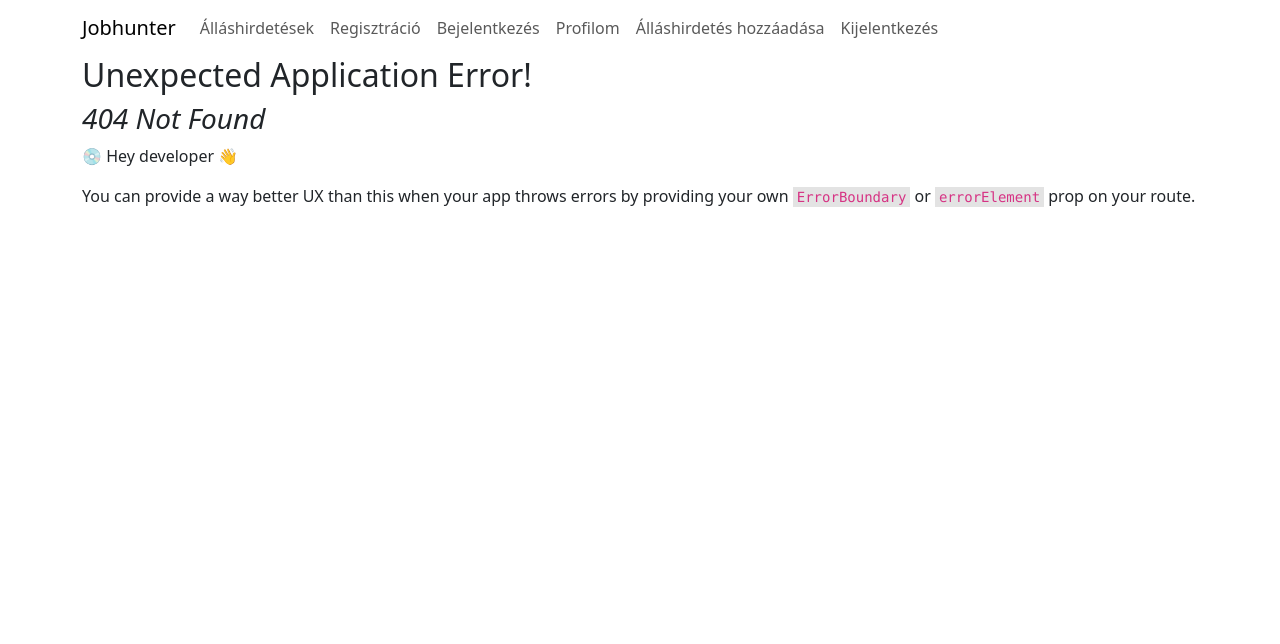
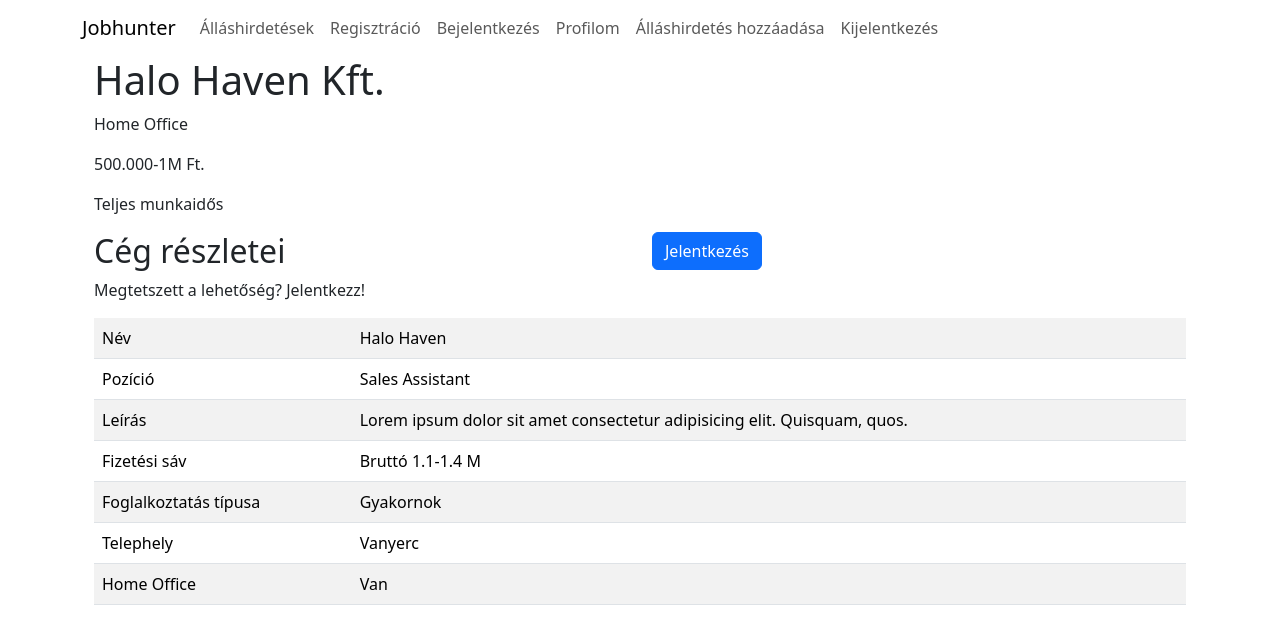
Before and after one commit to Bazska2013/Jobhunter, a React (Vite) app in the folder client/: page /job in a window 1280 px wide. Before the commit this address had no page. Shown: the top 644 px of the page. Built offline with nearby package versions, Linux system fonts and the light colour scheme.

Commit message:
További statikus oldal

```diff
--- a/client/src/pages/Home.jsx
+++ b/client/src/pages/Home.jsx
@@ -1,7 +1,76 @@
+import {Col, Container, InputGroup, Row, Form, Button, Table, Offcanvas} from "react-bootstrap";
+import {useState} from "react";
+
 const Home = () => {
+    const [show, setShow] = useState(false);
+
     return (
         <>
-            Home
+            <Offcanvas show={show} onHide={() => {setShow(false)}} placement="end" >
+                <Offcanvas.Header closeButton >
+                    <Offcanvas.Title>Szűrés</Offcanvas.Title>
+                </Offcanvas.Header>
+                <Offcanvas.Body>
+                    <Form.Group>
+                        <Form.Label>Fizetési sáv alja</Form.Label>
+                        <Form.Control type="number" />
+                    </Form.Group>
+                    <Form.Group>
+                        <Form.Label>Fizetési sáv teteje</Form.Label>
+                        <Form.Control type="number" />
+                    </Form.Group>
+                    <Form.Group>
+                        <Form.Label>Foglalkoztatás típusa</Form.Label>
+                        <Form.Select aria-label="Foglalkoztatás formája">
+                            <option value="1">Teljes állás (full-time)</option>
+                            <option value="2">Részmunkaidős (part-time)</option>
+                            <option value="3">Gyakornoki (internship)</option>
+                        </Form.Select>
+                    </Form.Group>
+                    <Form.Group>
+                        <Form.Label>Település</Form.Label>
+                        <Form.Control type="text" />
+                    </Form.Group>
+                    <Form.Check id="home_office" type="checkbox" label="Home Office" />
+                </Offcanvas.Body>
+            </Offcanvas>
+            <Container>
+                <h1>Főoldal</h1>
+            </Container>
+            <Container>
+                <Row>
+                    <h2>Böngéssz az állások között:</h2>
+                </Row>
+                <Row>
+                    <Col>
+                        <Form.Control type="text" placeholder="Keresés" />
+                    </Col>
+                    <Col>
+                        <Button variant="primary">Keresés</Button>
+                        <Button variant="light" onClick={() => {setShow(true)}}>Szűrés</Button>
+                    </Col>
+                </Row>
+            </Container>
+            <Table>
+                <thead>
+                    <tr>
+                        <th>ÁLLÁS NEVE</th>
+                        <th>BÉREZÉS</th>
+                    </tr>
+                </thead>
+                <tbody>
+                    <tr>
+                        <td>
+                            <p>Regional Paradign Technician</p>
+                            <p>Budapest</p>
+                        </td>
+                        <td>
+                            <p>500.000-1M Ft.</p>
+                            <p>Teljes munkaidős</p>
+                        </td>
+                    </tr>
+                </tbody>
+            </Table>
         </>
     )
 }
--- /dev/null
+++ b/client/src/pages/JobListing.jsx
@@ -0,0 +1,61 @@
+import {Button, Col, Container, Row, Table} from "react-bootstrap";
+
+const JobListing = () => {
+    return (
+        <>
+            <Container>
+                <h1>Halo Haven Kft.</h1>
+                <p>Home Office</p>
+                <div>
+                    <p>500.000-1M Ft.</p>
+                    <p>Teljes munkaidős</p>
+                </div>
+            </Container>
+            <Container>
+                <Row>
+                    <Col>
+                        <h2>Cég részletei</h2>
+                        <p>Megtetszett a lehetőség? Jelentkezz!</p>
+                    </Col>
+                    <Col>
+                        <Button variant="primary">Jelentkezés</Button>
+                    </Col>
+                </Row>
+                <Table striped responsive>
+                    <tbody>
+                        <tr>
+                            <td>Név</td>
+                            <td>Halo Haven</td>
+                        </tr>
+                        <tr>
+                            <td>Pozíció</td>
+                            <td>Sales Assistant</td>
+                        </tr>
+                        <tr>
+                            <td>Leírás</td>
+                            <td>Lorem ipsum dolor sit amet consectetur adipisicing elit. Quisquam, quos.</td>
+                        </tr>
+                        <tr>
+                            <td>Fizetési sáv</td>
+                            <td>Bruttó 1.1-1.4 M</td>
+                        </tr>
+                        <tr>
+                            <td>Foglalkoztatás típusa</td>
+                            <td>Gyakornok</td>
+                        </tr>
+                        <tr>
+                            <td>Telephely</td>
+                            <td>Vanyerc</td>
+                        </tr>
+                        <tr>
+                            <td>Home Office</td>
+                            <td>Van</td>
+                        </tr>
+                    </tbody>
+                </Table>
+            </Container>
+        </>
+    );
+}
+
+export default JobListing;
--- a/client/src/pages/employer/EditJob.jsx
+++ b/client/src/pages/employer/EditJob.jsx
@@ -1,7 +1,38 @@
+import {Form, InputGroup} from "react-bootstrap";
+
 const EditJob = () => {
     return (
         <div>
-            <h1>Edit Job</h1>
+            <Form>
+                <Form.Group className="mb-3">
+                    <Form.Label>Cég neve</Form.Label>
+                    <Form.Control type="text" placeholder="Halo Haven Kft." />
+                </Form.Group>
+                <Form.Group className="mb-3">
+                    <Form.Label>Pozíció</Form.Label>
+                    <Form.Control type="text" placeholder="Sales Assistant" />
+                </Form.Group>
+                <Form.Group className="mb-3">
+                    <Form.Label>Leírás</Form.Label>
+                    <Form.Control as="textarea" />
+                </Form.Group>
+                <InputGroup className="mb-3">
+                    <InputGroup.Text>Fizetési sáv</InputGroup.Text>
+                    <Form.Control type="number" placeholder="tól" />
+                    <Form.Control type="number" placeholder="ig" />
+                </InputGroup>
+                <Form.Select aria-label="Foglalkoztatás formája">
+                    <option>Foglalkoztatás formája</option>
+                    <option value="1">Teljes állás (full-time)</option>
+                    <option value="2">Részmunkaidős (part-time)</option>
+                    <option value="3">Gyakornoki (internship)</option>
+                </Form.Select>
+                <Form.Group className="mb-3">
+                    <Form.Label>Település</Form.Label>
+                    <Form.Control type="text" placeholder="Budapest" />
+                </Form.Group>
+                <Form.Check id="home_office" type="checkbox" label="Home Office" />
+            </Form>
         </div>
     )
 }
--- a/client/src/pages/employer/Profile.jsx
+++ b/client/src/pages/employer/Profile.jsx
@@ -1,9 +1,33 @@
 import React from 'react';
+import {Button, Col, Container, Row} from "react-bootstrap";
 
 export const Profile = () => {
     return (
         <div>
-            <h1>Employer Profile</h1>
+            <Container>
+                <h1>Profilom</h1>
+            </Container>
+            <Container>
+                <Row>
+                    <Col>
+                        <h2>Back End Developer</h2>
+                    </Col>
+                    <Col>
+                        <Button variant="light">Szerkesztés</Button>
+                        <Button variant="light">Megtekintés</Button>
+                        <Button variant="danger">Törlés</Button>
+                    </Col>
+                </Row>
+                <Row>
+                    <Col>
+                        <span>Full-time</span>
+                        <span>Remote</span>
+                        <span>$120k - $140k</span>
+                        <span>Closing on January 9. 20:20</span>
+                    </Col>
+                </Row>
+            </Container>
+            <Button variant="primary">Hirdetés hozzáadása</Button>
         </div>
     )
 }
```
Also changed, not shown: client/src/main.jsx (+11 -2 lines).
